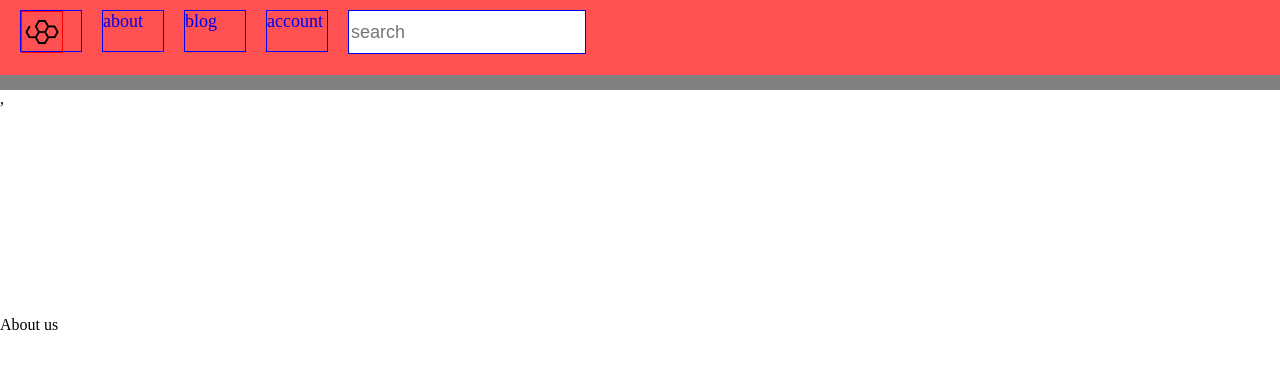
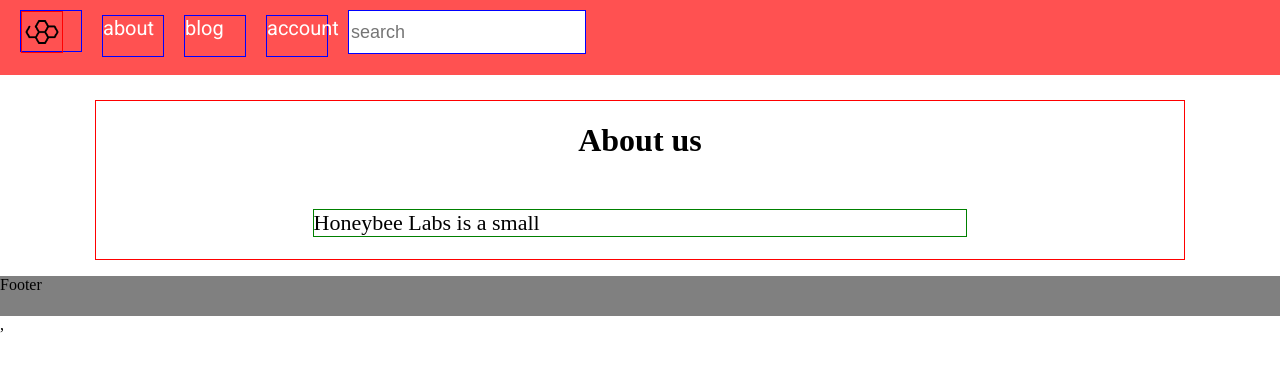
Before and after one commit to tommy-js/Honeybee-ECommerce, a React (Create React App) app: page /About in a window 1280 px wide. Shown: the top 372 px of the page. Built offline with nearby package versions, Linux system fonts and the light colour scheme.

Commit message:
changes for a while

```diff
--- a/public/index.html
+++ b/public/index.html
@@ -3,6 +3,10 @@
   <head>
     <meta charset="utf-8" />
     <link rel="icon" href="%PUBLIC_URL%/favicon.ico" />
+    <link
+      href="https://fonts.googleapis.com/css2?family=Roboto&display=swap"
+      rel="stylesheet"
+    />
     <meta name="viewport" content="width=device-width, initial-scale=1" />
     <meta name="theme-color" content="#000000" />
     <meta
--- a/src/components/NavComp/Navbar.js
+++ b/src/components/NavComp/Navbar.js
@@ -1,5 +1,5 @@
 import React, { Component } from "react";
-import { Link } from "react-router-dom";
+import { Link, NavLink } from "react-router-dom";
 import styles from "./styles.module.css";
 import honeycomb from "../../images/honeycomb.png";
 import honeycombfull from "../../images/honeycombfilled.png";
@@ -13,13 +13,13 @@ export default class Navbar extends Component {
   render() {
     return (
       <div className={styles.main_navbar}>
-        <Link exact to="/">
+        <NavLink exact to="/">
           <div className={styles.image_item}>
             <img className={styles.home_image} src={honeycombfull} />
             <div className={styles.image_cover}></div>
             <img className={styles.home_image} src={honeycomb} />
           </div>
-        </Link>
+        </NavLink>
         <Link exact to="/About">
           <div className={styles.navbar_item}>about</div>
         </Link>
--- a/src/components/NavComp/styles.module.css
+++ b/src/components/NavComp/styles.module.css
@@ -12,11 +12,19 @@
   display: inline-block;
   width: 60px;
   height: 40px;
-  font-size: 18px;
+  font-size: 20px;
+  font-family: "Roboto", sans-serif;
+  color: white;
   margin-left: 20px;
-  margin-top: 10px;
+  margin-top: 15px;
   vertical-align: top;
   border: 1px solid blue;
+  transition: 0.3s;
+}
+
+.navbar_item:hover {
+  color: #ffa41b;
+  transition: 0.3s;
 }
 
 .home_image {
--- a/src/components/bodyComp/About.js
+++ b/src/components/bodyComp/About.js
@@ -1,9 +1,11 @@
 import React from "react";
+import styles from "./styles.module.css";
 
 function About() {
   return (
-    <div>
-      <p style={{ position: "relative", top: "300px" }}>About us</p>
+    <div className={styles.about_page}>
+      <h1 className={styles.about_page_header}>About us</h1>
+      <p className={styles.about_content}>Honeybee Labs is a small </p>
     </div>
   );
 }
--- a/src/components/bodyComp/NewProduct.js
+++ b/src/components/bodyComp/NewProduct.js
@@ -1,6 +1,6 @@
 import React from "react";
 import "../../main.css";
-import macbook from "../../images/testing.jpg";
+import macbook from "../../images/products/testing.jpg";
 
 function NewProduct() {
   return (
--- a/src/components/bodyComp/styles.module.css
+++ b/src/components/bodyComp/styles.module.css
@@ -78,3 +78,27 @@
   margin: 25px;
   border: 1px solid blue;
 }
+
+.about_page {
+  position: relative;
+  width: 85%;
+  margin-top: 100px;
+  margin-left: auto;
+  margin-right: auto;
+  border: 1px solid red;
+}
+
+.about_page_header {
+  position: relative;
+  text-align: center;
+}
+
+.about_content {
+  position: relative;
+  width: 60%;
+  font-size: 22px;
+  margin-top: 50px;
+  margin-left: auto;
+  margin-right: auto;
+  border: 1px solid green;
+}
--- a/src/components/profileComp/AccountManager.js
+++ b/src/components/profileComp/AccountManager.js
@@ -15,6 +15,7 @@ export default class AccountManager extends Component {
     this.checkPassword = this.checkPassword.bind(this);
     this.checkEmail = this.checkEmail.bind(this);
     this.createAccount = this.createAccount.bind(this);
+    this.signOut = this.signOut.bind(this);
   }
 
   componentDidMount() {
@@ -51,12 +52,16 @@ export default class AccountManager extends Component {
     }
   }
 
+  signOut() {
+    this.setState({ profileStated: false });
+  }
+
   render() {
     const { profileStated } = this.state;
     if (profileStated === true) {
       return (
         <div>
-          <Profile />
+          <Profile signOut={this.signOut} />
         </div>
       );
     } else {
--- a/src/components/profileComp/Profile.js
+++ b/src/components/profileComp/Profile.js
@@ -14,6 +14,7 @@ export default class Profile extends Component {
       <div className="profile">
         <div className="settings_body">
           <Settings />
+          <button onClick={() => this.props.signOut()}>Sign Out</button>
         </div>
         <div className="profile_body">
           <ProfileBody />
```
Also changed, not shown: src/images/products/raspberry-pi.jpg (added), src/images/products/testing.jpg (renamed from src/images/testing.jpg).
